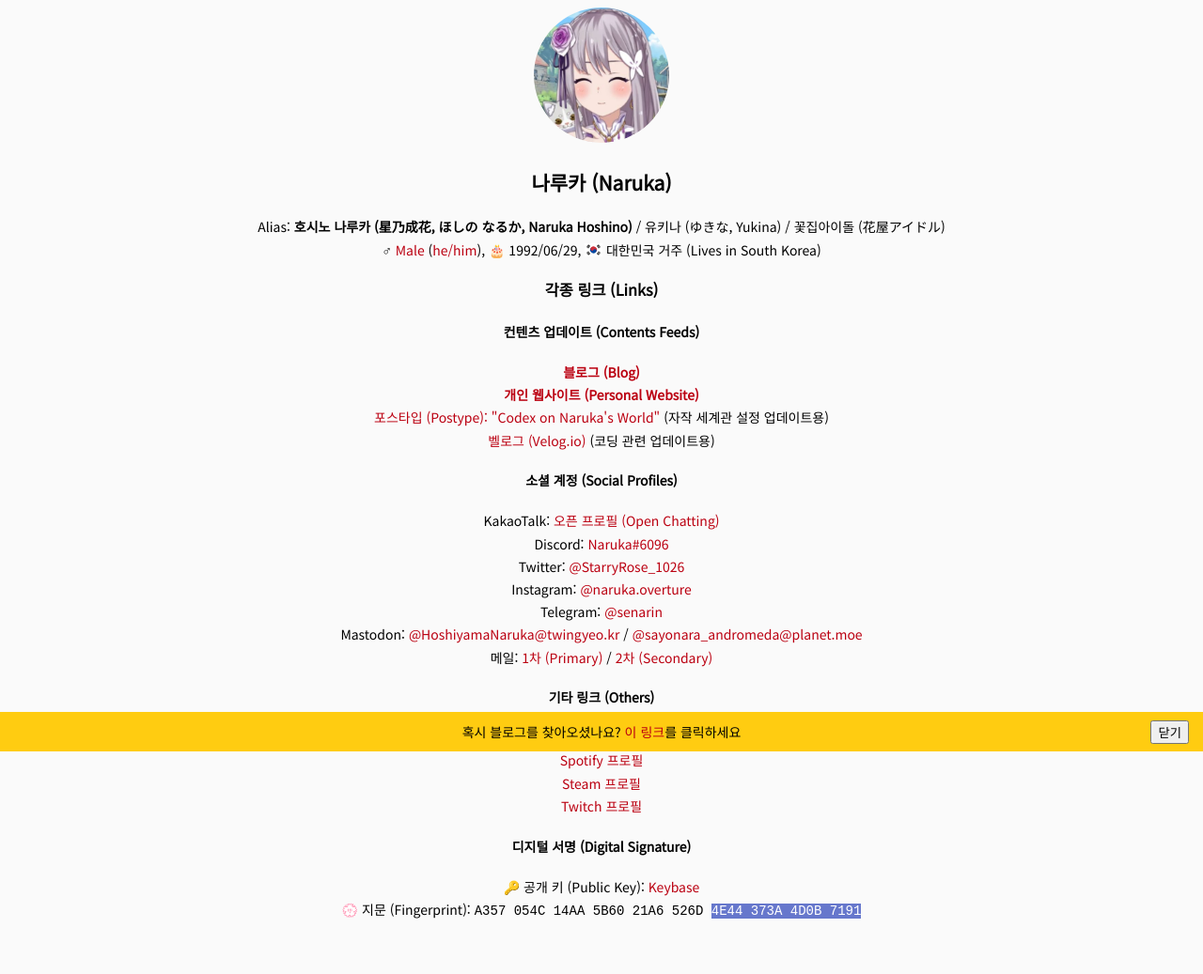
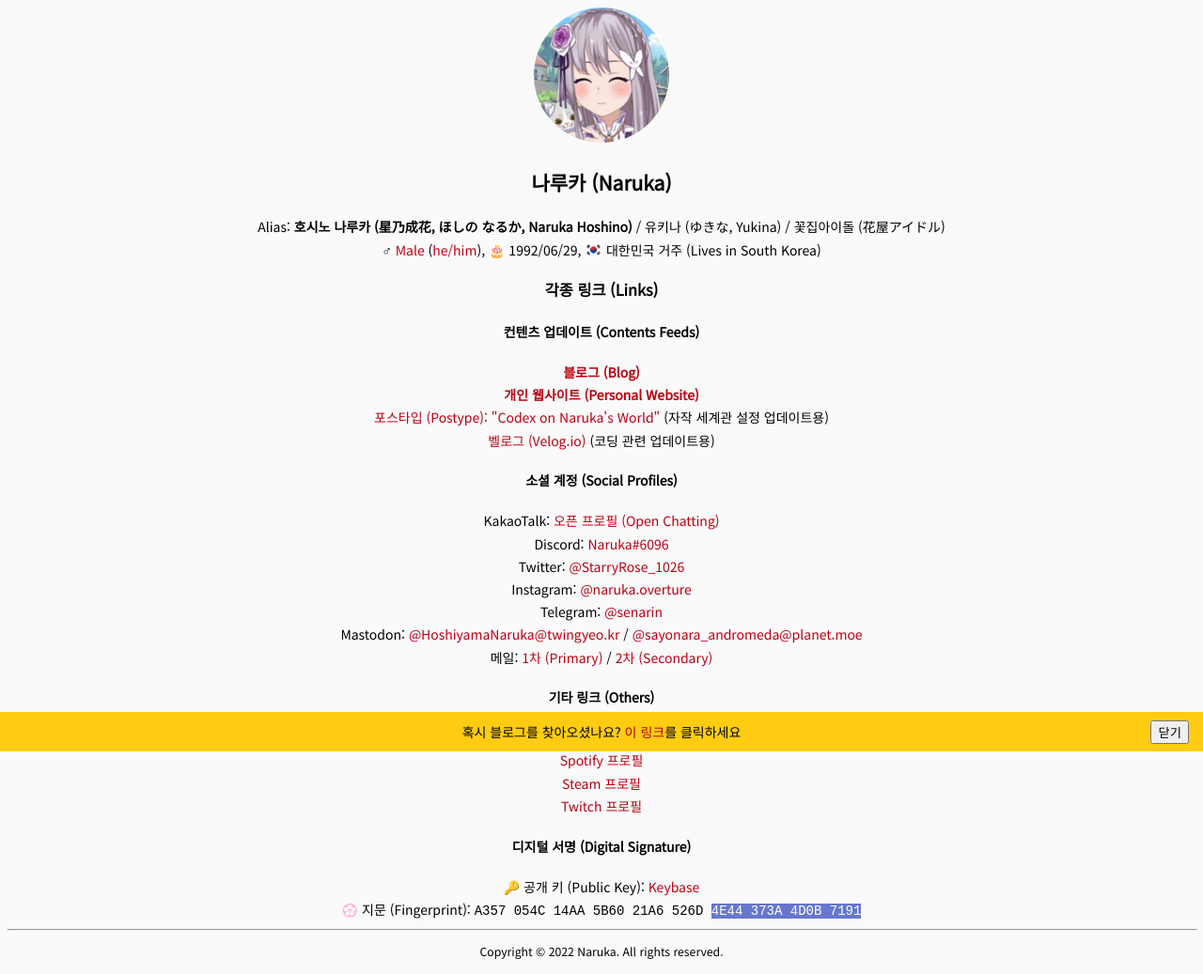
Before and after one commit to Senarin/about-me-simple, a plain HTML site: page index.htm in a window 1280 px wide. Shown: the whole page at 94% size. Before the commit the page ends 990 px from the top, so only its background shows below. Drawn offline with nearby package versions, Linux system fonts and the light colour scheme; a web font is replaced by a local one.

Commit message:
저작권 표시 추가

```diff
--- a/index.htm
+++ b/index.htm
@@ -65,6 +65,8 @@
     &#x1F4AE; 지문 (Fingerprint): <code id="fingerprint">A357 054C 14AA 5B60 21A6 526D <span id="fingerprint-b64" style="color: #FFFFFF; background-color: #6677CC;">4E44 373A 4D0B 7191</span></code>
    </div>
   </div>
+  <hr style="width: 100%;" />
+  <p id="copyright">Copyright &copy; 2022 Naruka. All rights reserved.</p>
  </div>
 
 </body>
```
